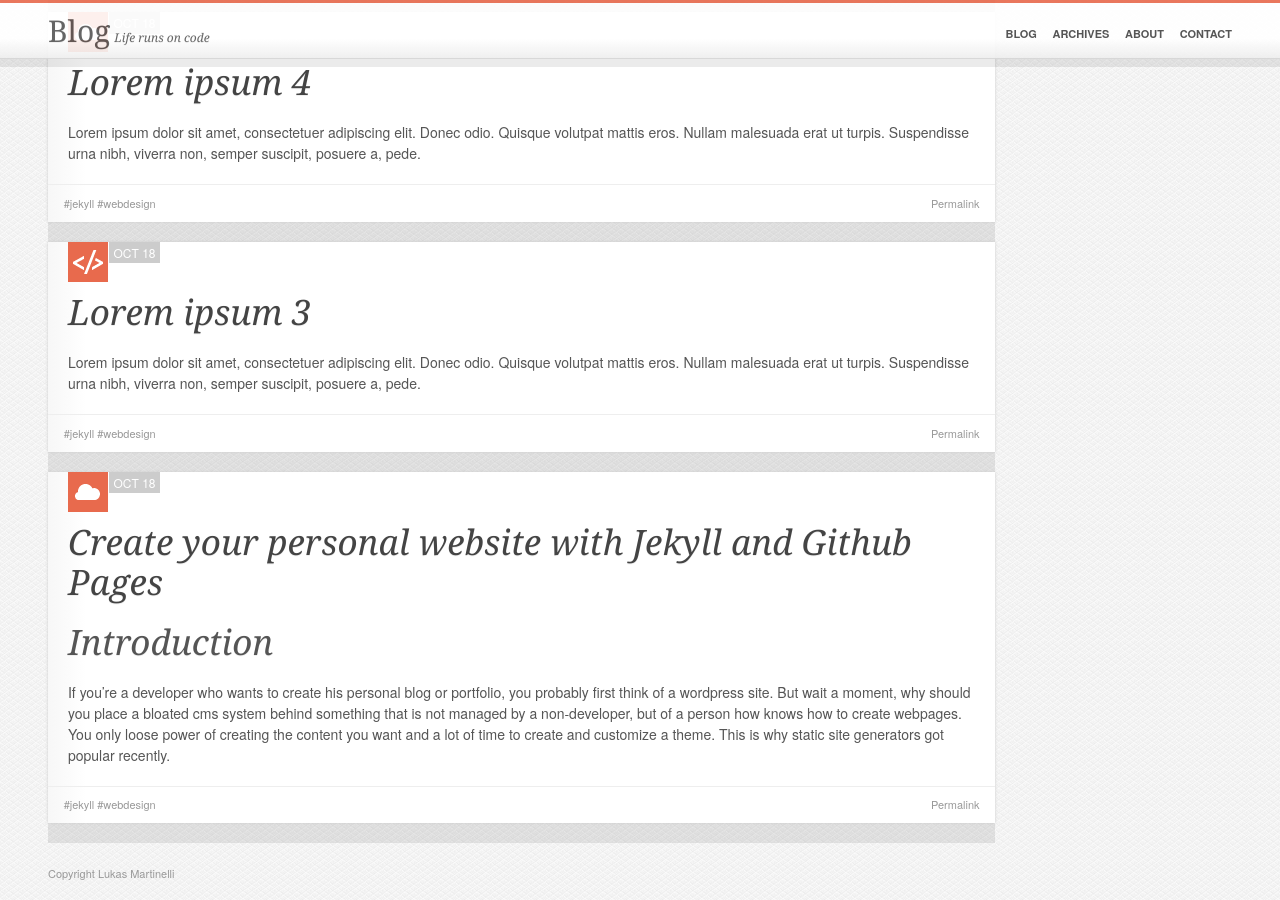
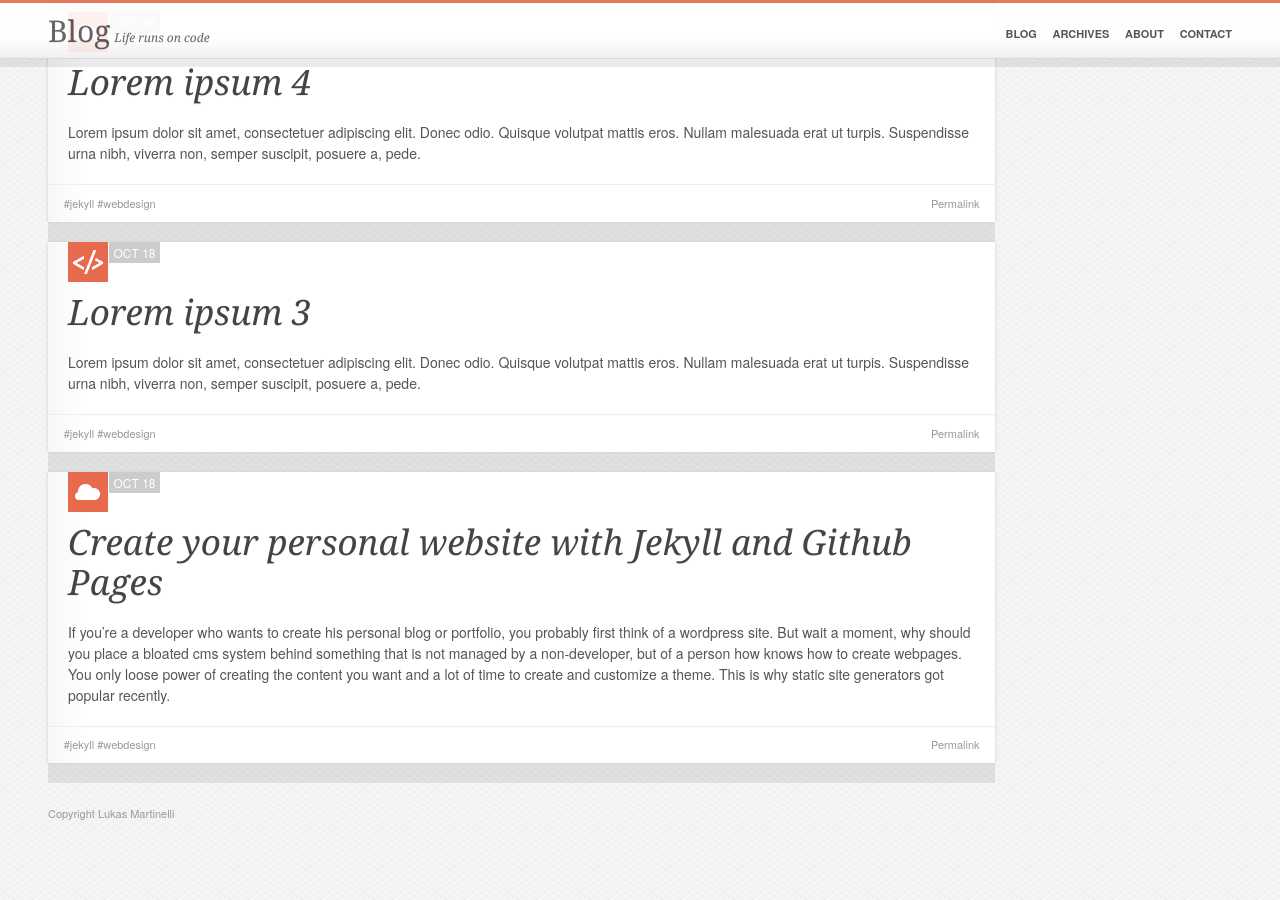
Before and after one commit to lukasmartinelli/lukasmartinelli.github.io, a Jekyll site: the page built from index.html, in a window 1280 px wide and 900 px high, scrolled down 543 px. Built offline with Jekyll 4.4.1, drawn with Linux system fonts in a browser that asks for light colours; Markdown is read by kramdown in place of the engine named in the settings; the list of posts is cut into pages by our own code; after the commit the page ends 1383 px from its top, so only the background shows below that.

Commit message:
Just changed link to evernote image. That should be changed some time.

````diff
--- a/_posts/2013-06-31-lorem-1.markdown
+++ b/_posts/2013-06-31-lorem-1.markdown
@@ -8,7 +8,6 @@
 published: true
 ---
 
-## Introduction
 If you're a developer who wants to create his personal blog or portfolio, you probably first think of a wordpress site. But wait a moment, why should you place a bloated cms system behind something that is not managed by a non-developer, but of a person how knows how to create webpages. You only loose power of creating the content you want and a lot of time to create and customize a theme. This is why static site generators got popular recently.
 
 ### About site generators
@@ -27,4 +26,5 @@
 ```
 username/username.github.io
 ```
-![Create Jekyll Repository on Github](/_posts/github-create-jekyll-repo.png)
+
+![Create Jekyll Repository on Github](https://www.evernote.com/shard/s199/res/0738912d-463a-4bb8-8275-54c7ec8777ce/Image.png?search=jekyll&resizeSmall&width=692)
````
